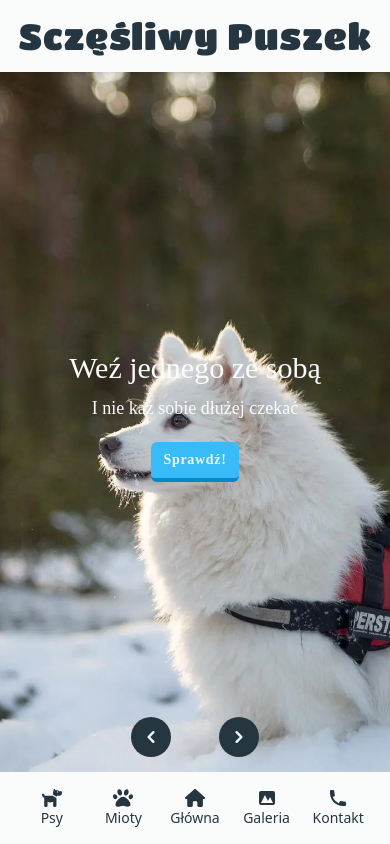
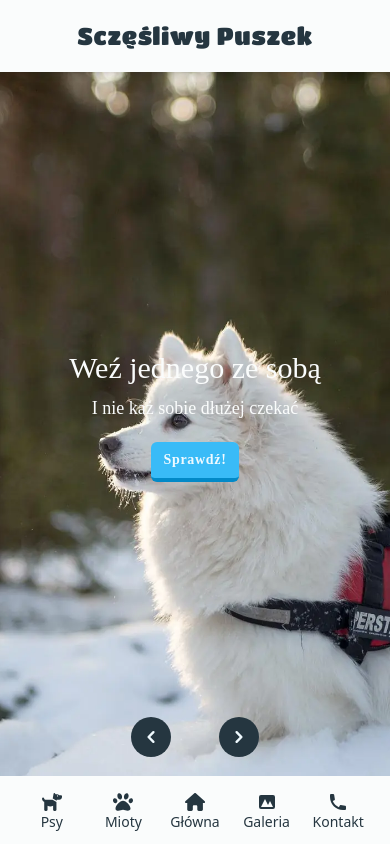
Before and after one commit to fczajka/happySamoyed, a React (Vite) app: page / in a window 390 px wide. Shown: the top 844 px of the page. Built offline with nearby package versions, Linux system fonts and the light colour scheme; a web font is replaced by a local one.

Commit message:
Fix heights - mobile navbar and header

```diff
--- a/src/components/Header.js
+++ b/src/components/Header.js
@@ -45,7 +45,7 @@ const Header = () => {
         <header className="w-full relative py-4 text-babyBlue-1500 bg-babyBlue-0 z-10 shadow-md xsm:h-8vh xsm:py-0">
             <div className="flex w-full h-full mx-auto max-w-1920 items-center">
                 <div className="basis-full flex justify-center items-center lg:basis-7/12">
-                    <h1 className="text-center tracking-wide font-titan-one text-4xl mx-4">
+                    <h1 className="text-center tracking-wide font-titan-one text-2xl mx-4 my-1 xsm:my-0 xsm:text-4xl">
                         <Link to="/">Sczęśliwy Puszek</Link>
                     </h1>
                 </div>
--- a/src/components/MobileNavbar.js
+++ b/src/components/MobileNavbar.js
@@ -31,7 +31,7 @@ const MobileNavbar = () => {
         };
     }, [isOpenDogs, isOpenLitters]);
     return (
-        <nav className="fixed w-full bottom-0 p-4 text-babyBlue-1500 bg-babyBlue-0 lg:hidden">
+        <nav className="fixed w-full bottom-0 p-4 text-babyBlue-1500 bg-babyBlue-0 h-8vh lg:hidden">
             <ul className="flex justify-evenly text-sm xsm:text-base">
                 <li ref={refDogs} className="flex basis-1/4 justify-center">
                     <button
```
